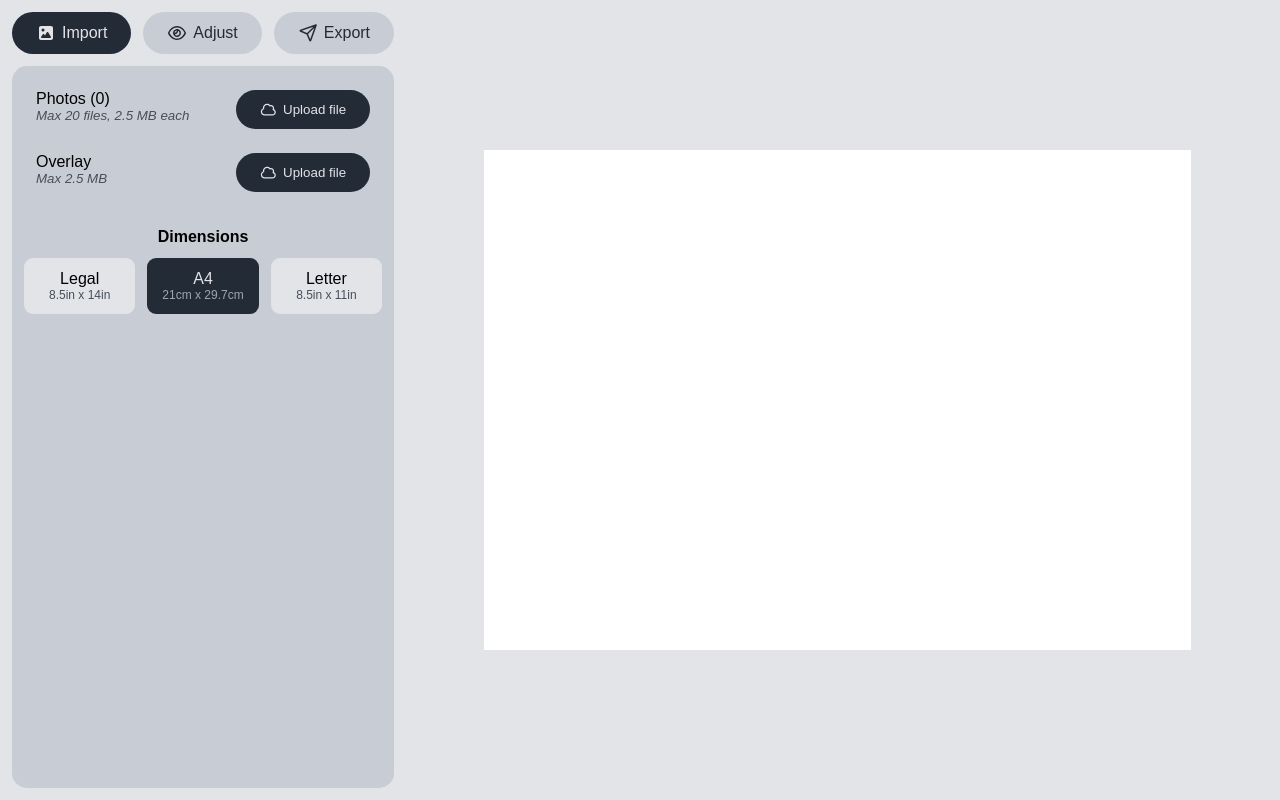
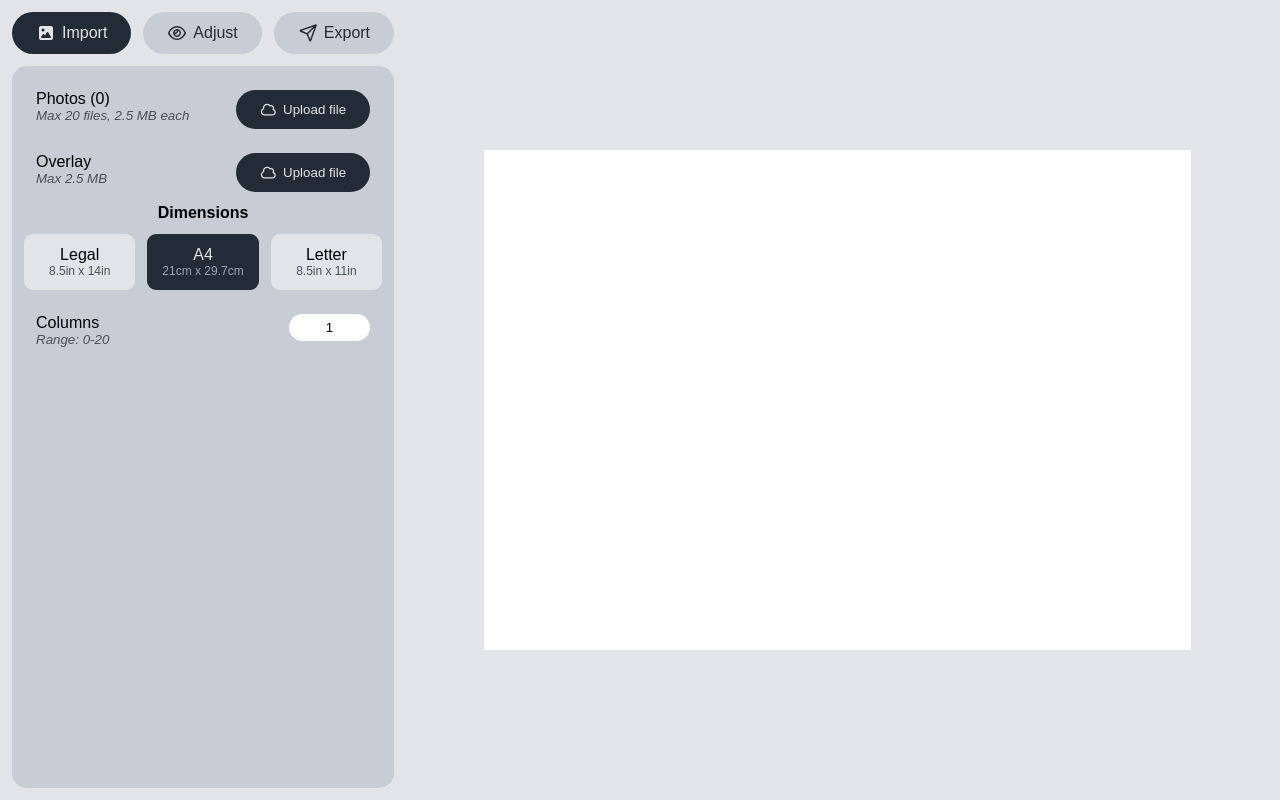
Before and after one commit to DamienAmbrose/Batch-Overlayer, a React (Vite) app: page / in a window 1280 px wide. Built offline with nearby package versions, Linux system fonts and the light colour scheme; a web font is replaced by a local one.

Commit message:
Add FieldSelector for numbers

```diff
--- a/src/App.tsx
+++ b/src/App.tsx
@@ -6,22 +6,27 @@ import ConfigSection from './components/ConfigSection'
 export const CanvasContext = createContext<{
 	canvasArea: number;
 	canvasAspectRatio: number;
+	columns: number;
     setCanvasArea: React.Dispatch<React.SetStateAction<number>>;
     setCanvasAspectRatio: React.Dispatch<React.SetStateAction<number>>;
+    setColumns: React.Dispatch<React.SetStateAction<number>>;
 }>
 ({
 	canvasArea: 0,
 	canvasAspectRatio: 1,
+	columns: 1,
     setCanvasArea: () => {},
-    setCanvasAspectRatio: () => {}
+    setCanvasAspectRatio: () => {},
+    setColumns: () => {},
 });
 
 function App() {
 	const [canvasArea, setCanvasArea] = useState(353555);
 	const [canvasAspectRatio, setCanvasAspectRatio] = useState(1.41429);
+	const [columns, setColumns] = useState(1);
 
 	return (
-		<CanvasContext.Provider value={{ canvasArea: canvasArea, canvasAspectRatio: canvasAspectRatio, setCanvasArea, setCanvasAspectRatio }}>
+		<CanvasContext.Provider value={{ canvasArea: canvasArea, canvasAspectRatio: canvasAspectRatio, columns: columns, setCanvasArea, setCanvasAspectRatio, setColumns }}>
 			<ConfigSection/>
 			<main>
 				<Canvas/>
--- a/src/components/ConfigSection.css
+++ b/src/components/ConfigSection.css
@@ -69,6 +69,10 @@ aside.config {
 			flex-direction: column;
 			justify-content: start;
 			align-items: center;
+
+			fieldset.grid_selector .options_container {
+				grid-template-columns: 1fr 1fr 1fr;
+			}
 		}
 
 		.config_pane:not([inert]) {
--- a/src/components/ConfigSection.tsx
+++ b/src/components/ConfigSection.tsx
@@ -6,8 +6,9 @@ import { faImage as rImage, faEye as rEye, faPaperPlane as rPaperPlane} from '@f
 import { faImage as sImage, faEye as sEye, faPaperPlane as sPaperPlane } from '@fortawesome/free-solid-svg-icons';
 
 import FilePicker from './FilePicker.tsx';
+import FieldSelector from './FieldSelector.tsx';
 import GridSelector from './GridSelector.tsx';
-import { GridSelectorOption } from './GridSelectorOption.tsx';
+import GridSelectorOption from './GridSelectorOption.tsx';
 import { CanvasContext } from '../App.tsx';
 
 function ConfigSection() {
@@ -16,7 +17,7 @@ function ConfigSection() {
         setOpenPanel,
     ] = useState("import");
 
-    const { setCanvasAspectRatio } = useContext(CanvasContext);
+    const { setCanvasAspectRatio, setColumns } = useContext(CanvasContext);
 
     return (
     <aside className="config">
@@ -66,6 +67,11 @@ function ConfigSection() {
                         description='8.5in x 11in'
                         value={1.294}/>
                 </GridSelector>
+
+                <FieldSelector type='number' subtype='number' id='columns_field' onChange={(columns) => setColumns(columns)}
+                    min={1} max={20} value={1}
+                    text='Columns'
+                    note='Range: 0-20'/>
             </section>
 
             <section className="config_pane" id="adjust_pane" inert={openPanel !== 'adjust'}>
--- /dev/null
+++ b/src/components/FieldSelector.css
@@ -0,0 +1,37 @@
+fieldset.input_field {
+	width: 100%;
+
+	padding: var(--nominal-padding);
+
+	text-align: center;
+
+	display: flex;
+	justify-content: space-between;
+	align-items: start;
+
+	label {
+		display: flex;
+		flex-direction: column;
+		justify-content: start;
+		align-items: start;
+
+		small {
+			font-style: italic;
+			color: var(--black-3);
+			text-align: left;
+		}
+	}
+
+    input {
+        padding: calc(var(--nominal-padding) / 2) calc(var(--nominal-padding) * 2);
+
+        border: none;
+        border-radius: var(--border-radius);
+
+        text-align: center;
+
+        cursor: text;
+
+        outline: none;
+    }
+}
--- /dev/null
+++ b/src/components/FieldSelector.tsx
@@ -0,0 +1,71 @@
+import React, { useState } from 'react';
+import './FieldSelector.css'
+
+type FieldSelectorTypes = 'number' | 'string' | 'boolean'
+
+type NumberFieldProps = {
+    type: 'number';
+    value?: number;
+    min?: number;
+    max?: number;
+	onChange?: (v: number) => void;
+};
+
+type StringFieldProps = {
+    type: 'string';
+    value?: string;
+    placeholder?: string;
+	onChange?: (v: string) => void;
+};
+
+type BooleanFieldProps = {
+    type: 'boolean';
+    value?: boolean;
+	onChange?: (v: boolean) => void;
+};
+
+type BaseProps = {
+	id: string;
+    type: FieldSelectorTypes;
+	subtype: React.HTMLInputTypeAttribute
+    text: string;
+    note?: string;
+}
+
+type FieldSelectorProps =
+	| (BaseProps & NumberFieldProps)
+	| (BaseProps & StringFieldProps)
+	| (BaseProps & BooleanFieldProps)
+
+function FieldSelector(props: FieldSelectorProps) {
+	const [fieldValue, setFieldValue] = useState(props.value);
+	const {id, type, subtype, text, note} = props;
+
+	if (type === 'number')
+	return (
+		<fieldset className='input_field'>
+			<label htmlFor="id">
+				{text}
+				{note && <small>{note}</small>}
+			</label>
+
+			{props.type === 'number' &&
+				<input className='clickable' type={subtype} id={id}
+					min={props.min}
+					max={props.max}
+					value={fieldValue as number}
+					onChange={(v) => {
+						const inValue = Number(v.target.value);
+						const trueValue =
+							(props.max && inValue > props.max ? props.max : inValue) ||
+							(props.min && inValue < props.min ? props.min : inValue);
+
+						setFieldValue(trueValue);
+						props.onChange?.(trueValue);
+					}}/>
+			}
+		</fieldset>
+	)
+}
+
+export default FieldSelector
--- a/src/components/GridSelector.css
+++ b/src/components/GridSelector.css
@@ -3,22 +3,19 @@ fieldset.grid_selector {
     display: flex;
     flex-direction: column;
 
-    padding: 0;
+    padding: var(--nominal-padding) 0;
     margin: 0;
-    margin-top: var(--nominal-padding);
 
     legend {
         width: 100%;
 
         font-weight: bold;
         text-align: center;
-
-        padding: var(--nominal-padding);
     }
     .options_container {
         display: grid;
         gap: var(--nominal-padding);
-        grid-template-columns: 1fr 1fr 1fr;
+        grid-template-columns: 1fr;
 
         label {
             padding: var(--nominal-padding);
--- a/src/components/GridSelectorOption.tsx
+++ b/src/components/GridSelectorOption.tsx
@@ -2,7 +2,7 @@ import { useEffect, useContext } from 'react';
 import { GridSelectorContext } from './GridSelector'
 import './GridSelector.css'
 
-export interface GridSelectorOptionData {
+interface GridSelectorOptionData {
 	id: string
 	text: string;
 	description?: string;
@@ -26,7 +26,7 @@ function toggleSelection(
 	return value;
 }
 
-export function GridSelectorOption({ id, text, description, checked, value }: GridSelectorOptionData) {
+function GridSelectorOption({ id, text, description, checked, value }: GridSelectorOptionData) {
 	const { multiple, name, selected, setSelected } = useContext(GridSelectorContext);
 	const trueValue = value ? value.toString() : id;
 
@@ -53,3 +53,5 @@ export function GridSelectorOption({ id, text, description, checked, value }: Gr
 		</>
 	)
 }
+
+export default GridSelectorOption
--- a/src/index.css
+++ b/src/index.css
@@ -74,3 +74,15 @@ html, body {
 
     opacity: 0;
 }
+
+input[type='number']::-webkit-outer-spin-button,
+input[type='number']::-webkit-inner-spin-button {
+    -webkit-appearance: none;
+    margin: 0;
+}
+
+/* Firefox */
+input[type=number] {
+    appearance: unset;
+    -moz-appearance: textfield;
+}
```
